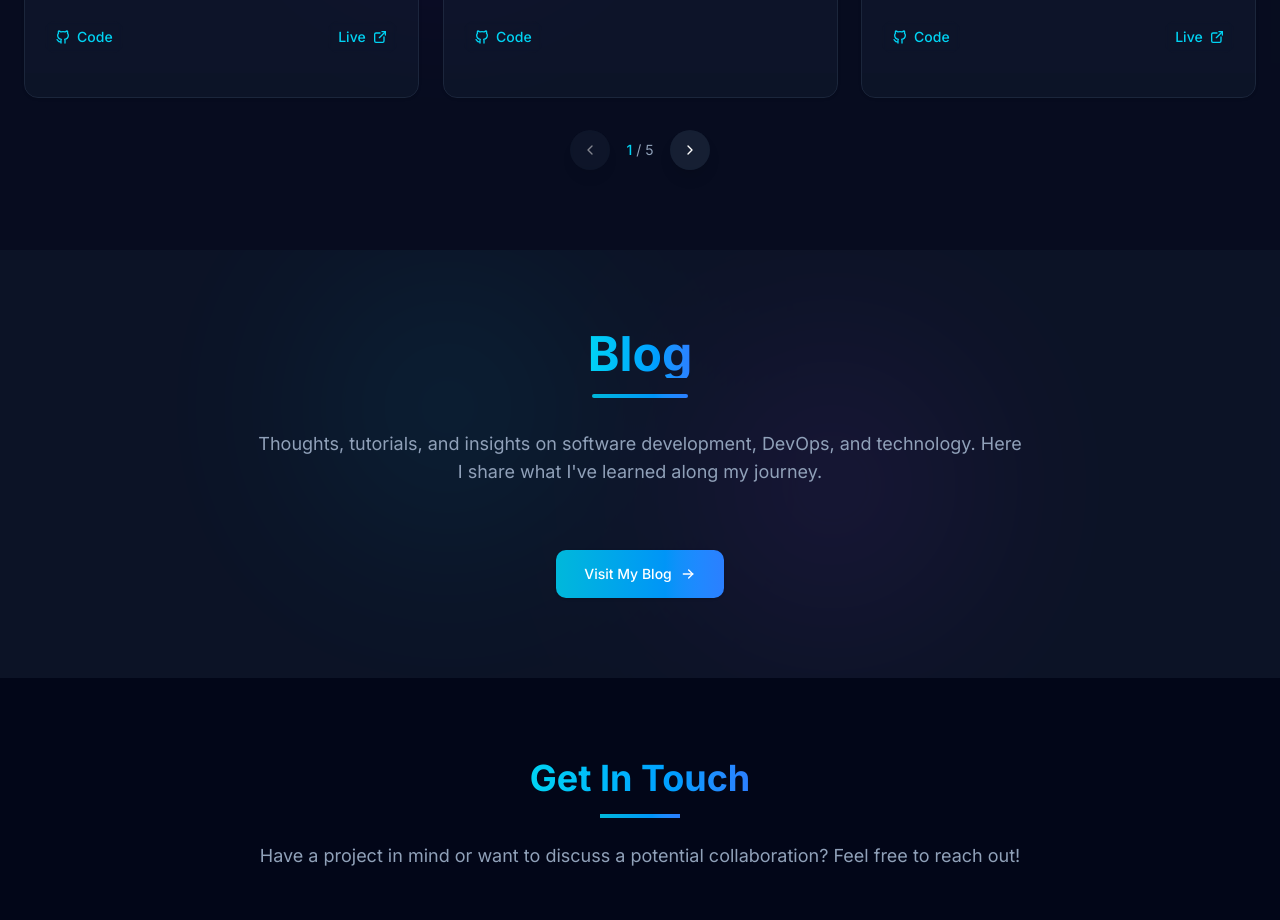
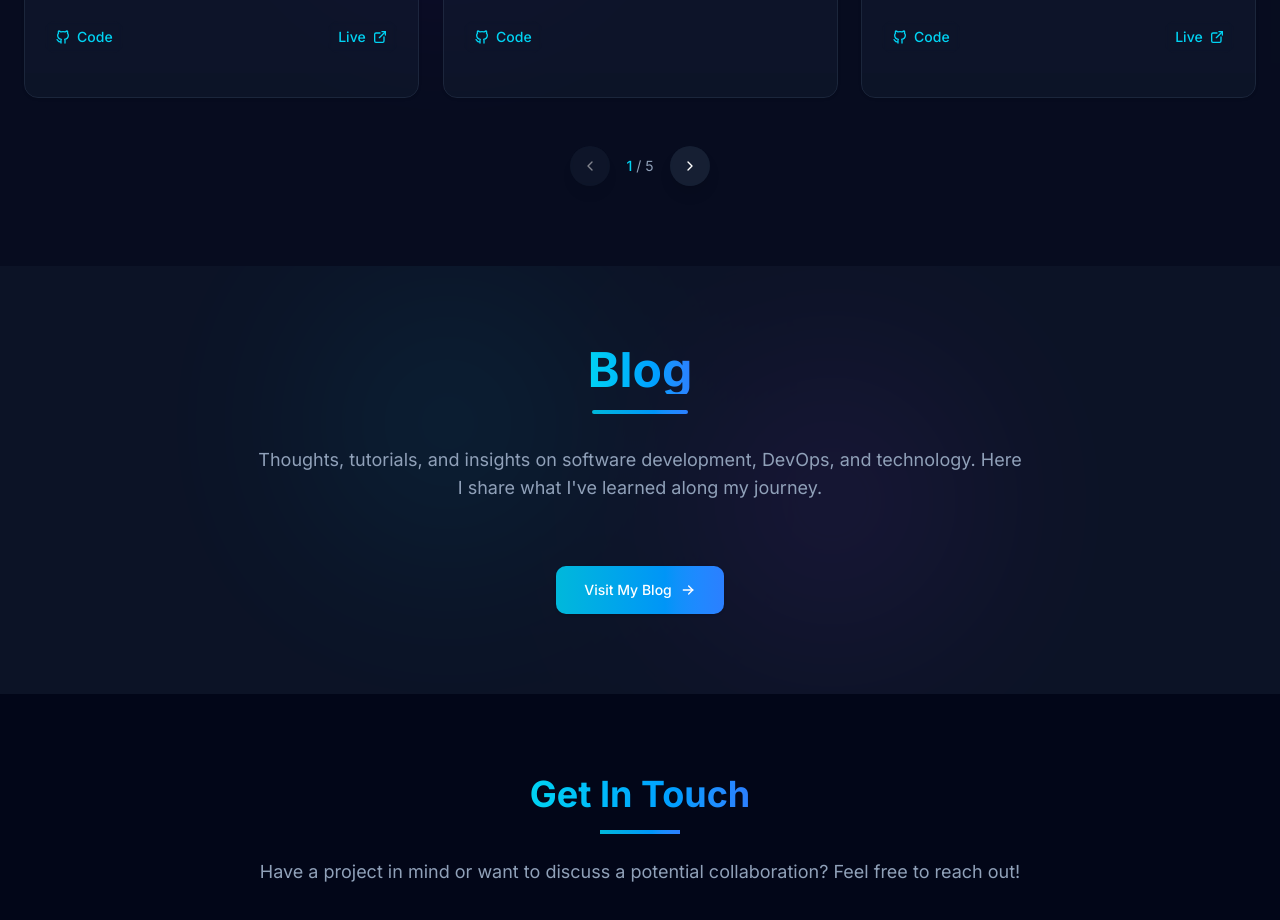
Before and after one commit to Obscurely/website, a Next.js app: page / in a window 1280 px wide. Shown: the part 3500-4420 px from the top of the page. Built offline with nearby package versions, Linux system fonts and the light colour scheme.

Commit message:
fix: spacing

```diff
--- a/src/components/portfolio/sections/projects/ProjectsNavigation.tsx
+++ b/src/components/portfolio/sections/projects/ProjectsNavigation.tsx
@@ -27,7 +27,7 @@ export const ProjectsNavigation = memo(
 
     return (
       <motion.div
-        className="mt-8 flex items-center justify-center gap-4"
+        className="mt-12 flex items-center justify-center gap-4"
         initial="hidden"
         animate={isInView ? "visible" : "hidden"}
         variants={navigationButtonVariants}
```
